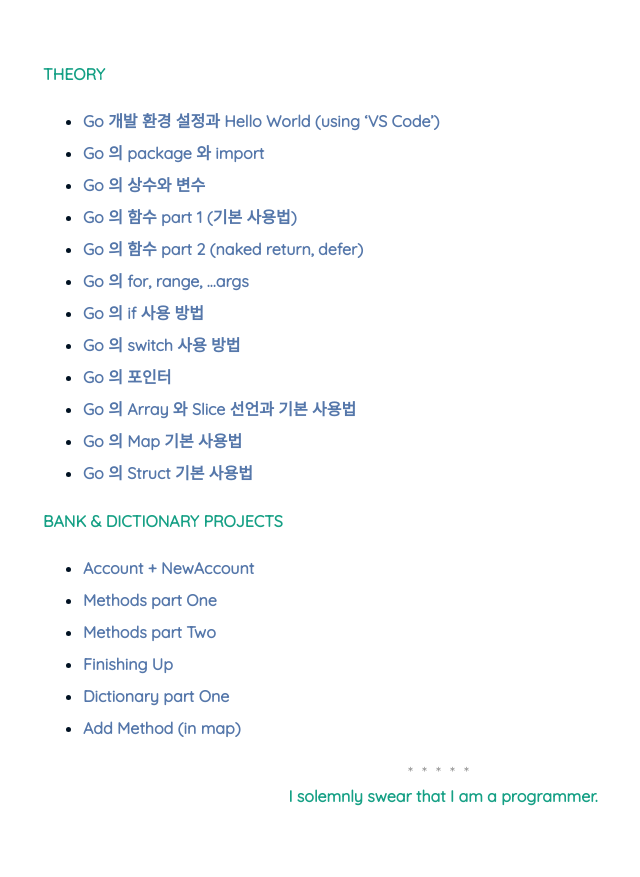
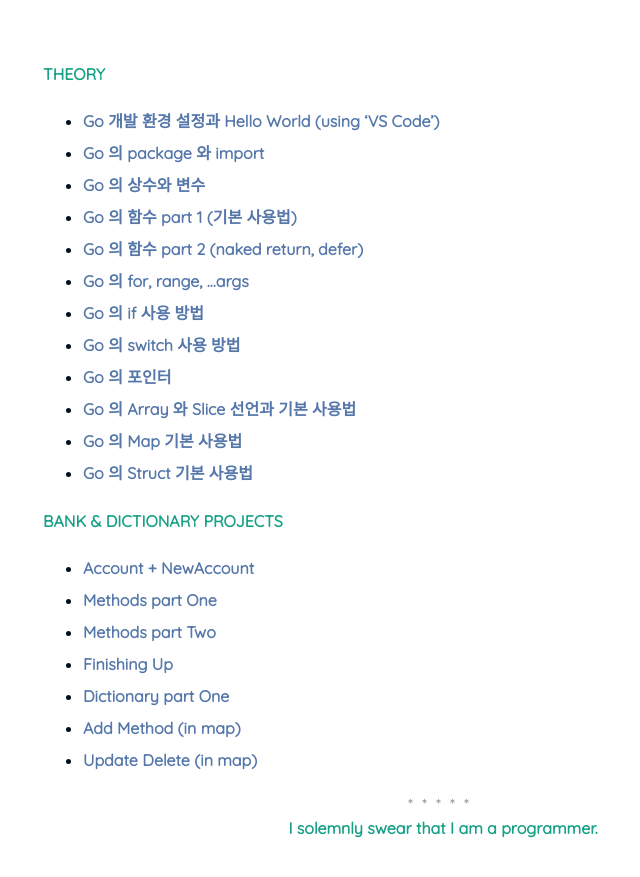
Before and after one commit to nimkoes/portfolio, a Jekyll site: the page built from _posts/2021-05-15-Go-Language-Study.md, in a window 1280 px wide and 900 px high, scrolled down 1143 px. Shown: the top 877 px of the window, without its empty margins (197-837 px from the left). Built offline with Jekyll 4.4.1, drawn with Linux system fonts in a browser that asks for light colours.

Commit message:
'Go 'BANK & DICTIONARY PROJECTS' : Update Delete (in map)' 학습 내용 추가

```diff
--- a/_posts/2021-05-15-Go-Language-Study.md
+++ b/_posts/2021-05-15-Go-Language-Study.md
@@ -52,6 +52,7 @@ author: "nimkoes"
 - [Finishing Up][link_blog_016]
 - [Dictionary part One][link_blog_017]
 - [Add Method (in map)][link_blog_018]
+- [Update Delete (in map)][link_blog_019]
 
 
 
```
Also changed, not shown: other parts of _posts/2021-05-15-Go-Language-Study.md (+1 -0 lines).
